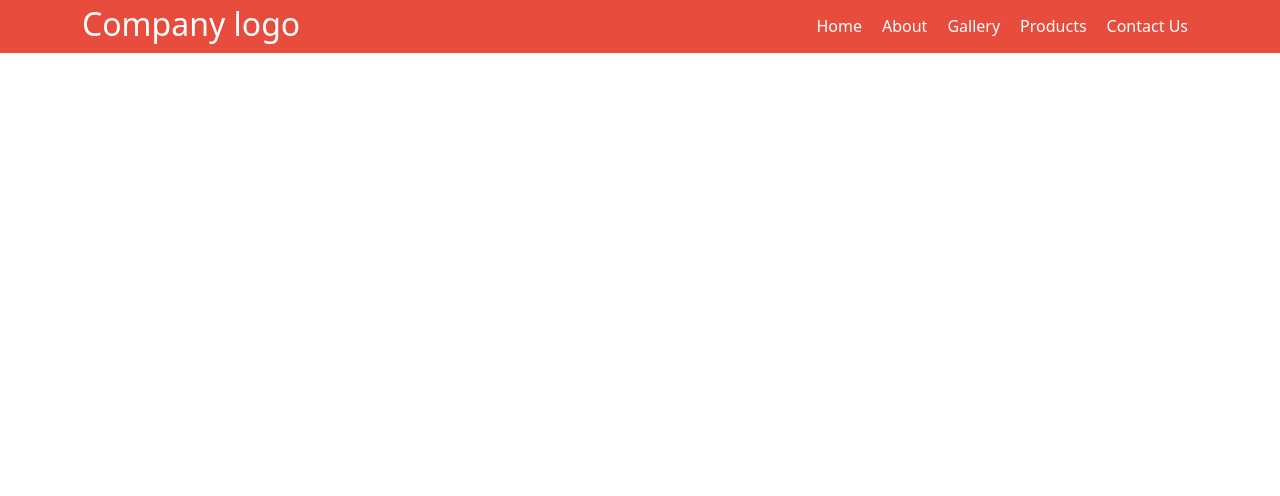
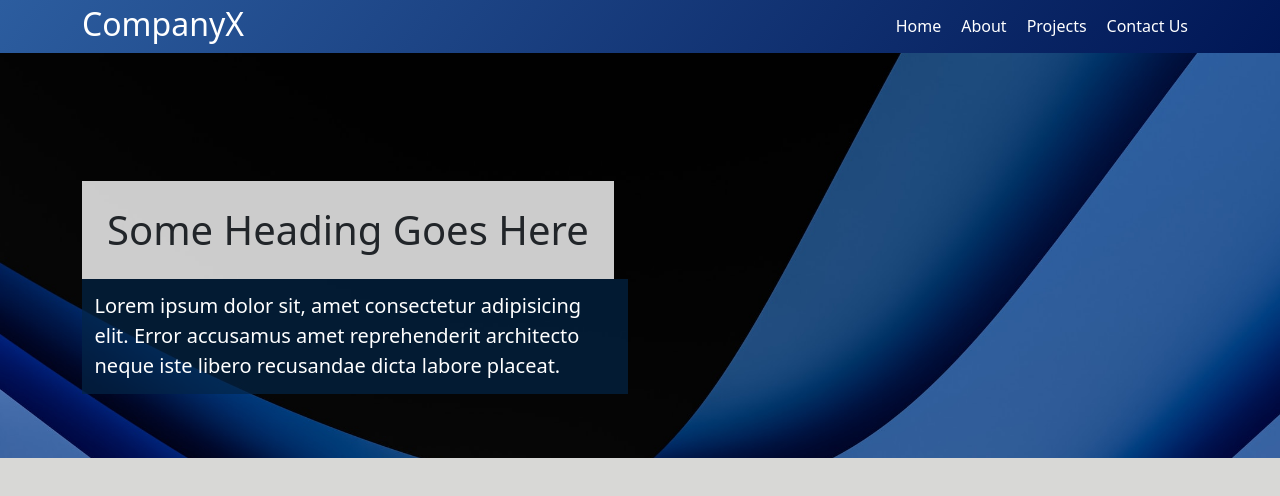
Before and after one commit to Rajiv-Kumar-Singh/companyX, a React (Vite) app: page / in a window 1280 px wide. Shown: the top 496 px of the page. Built offline with nearby package versions, Linux system fonts and the light colour scheme.

Commit message:
add hero section

```diff
--- a/src/App.jsx
+++ b/src/App.jsx
@@ -1,10 +1,12 @@
 import './App.css';
 import Header from './components/Header';
+import Hero from './components/Hero';
 
 function App() {
   return (
     <>
       <Header />
+      <Hero />
     </>
   );
 }
--- a/src/components/Header.jsx
+++ b/src/components/Header.jsx
@@ -3,10 +3,10 @@ import '../styles/Header.scss';
 
 const Header = () => {
   return (
-    <div className="header">
+    <div className="header sticky-top">
       <div className="container">
         <div className="d-md-flex justify-content-md-between align-item-center">
-          <h1 className="header__logo">Company logo</h1>
+          <h1 className="header__logo">CompanyX</h1>
           <ul className="header__menu ">
             <li>
               <a href="/">Home</a>
@@ -15,10 +15,7 @@ const Header = () => {
               <a href="/">About</a>
             </li>
             <li>
-              <a href="/">Gallery</a>
-            </li>
-            <li>
-              <a href="/">Products</a>
+              <a href="/">Projects</a>
             </li>
             <li>
               <a href="/">Contact Us</a>
--- a/src/components/Hero.jsx
+++ b/src/components/Hero.jsx
@@ -1,9 +1,25 @@
 import React from 'react';
+import '../styles/Hero.scss';
 
 const Hero = () => {
   return (
     <>
-      <div className="hero"></div>
+      <div className="hero py-5">
+        <div className="container">
+          <div className="row">
+            <div className="col-md-8 col-lg-6">
+              <div className="hero__text-content">
+                <h1 className="hero__title">Some Heading Goes Here</h1>
+                <p className="lead">
+                  Lorem ipsum dolor sit, amet consectetur adipisicing elit.
+                  Error accusamus amet reprehenderit architecto neque iste
+                  libero recusandae dicta labore placeat.
+                </p>
+              </div>
+            </div>
+          </div>
+        </div>
+      </div>
     </>
   );
 };
--- a/src/index.css
+++ b/src/index.css
@@ -3,6 +3,10 @@
   padding: 0;
 }
 
+body {
+  background-color: #d8d8d6;
+}
+
 a {
   text-decoration: none;
 }
--- a/src/styles/Header.scss
+++ b/src/styles/Header.scss
@@ -1,6 +1,11 @@
 .header {
-  background-color: #e74c3c;
   color: #ffffff;
+  background: rgb(44, 93, 159);
+  background: linear-gradient(
+    128deg,
+    rgba(44, 93, 159, 1) 0%,
+    rgba(0, 22, 85, 1) 100%
+  );
 
   &__logo {
     font-size: 2em;
@@ -23,7 +28,7 @@
         padding: 0.9em 0.625em;
 
         &:hover {
-          background: #c0392b;
+          background: rgba(44, 93, 159);
         }
       }
     }
--- /dev/null
+++ b/src/styles/Hero.scss
@@ -0,0 +1,21 @@
+.hero {
+  background: url('../assets/images/hero.jpg') no-repeat;
+  background-size: cover;
+  background-attachment: fixed;
+  //   margin-bottom: 200vh;
+
+  &__text-content {
+    padding-top: 5em;
+    h1 {
+      background: rgba(255, 255, 255, 0.8);
+      display: inline-block;
+      padding: 0.625em;
+      margin: 0;
+    }
+    p {
+      color: #ffffff;
+      background: rgba(4, 37, 72, 0.7);
+      padding: 0.625em;
+    }
+  }
+}
```
Also changed, not shown: src/assets/images/hero.jpg, src/assets/images/hero2.jpg (added).
